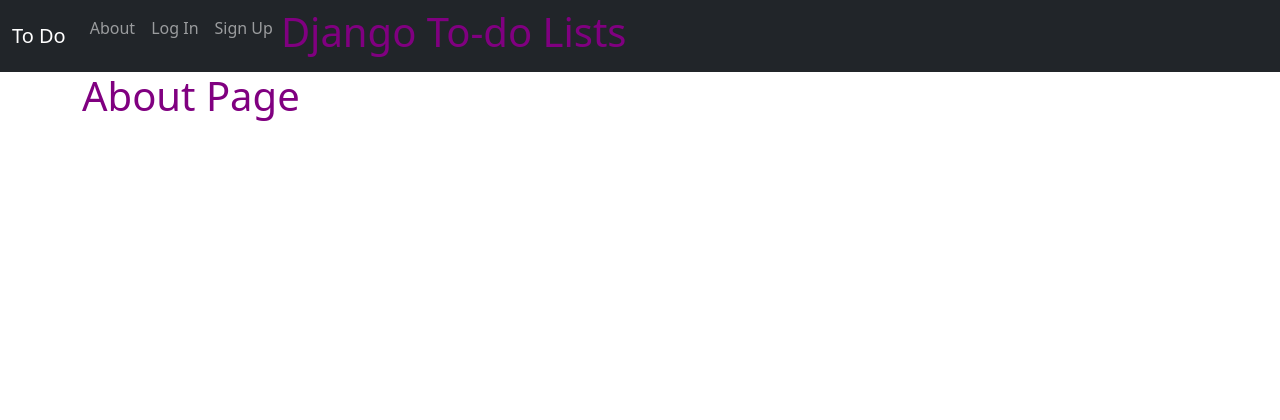
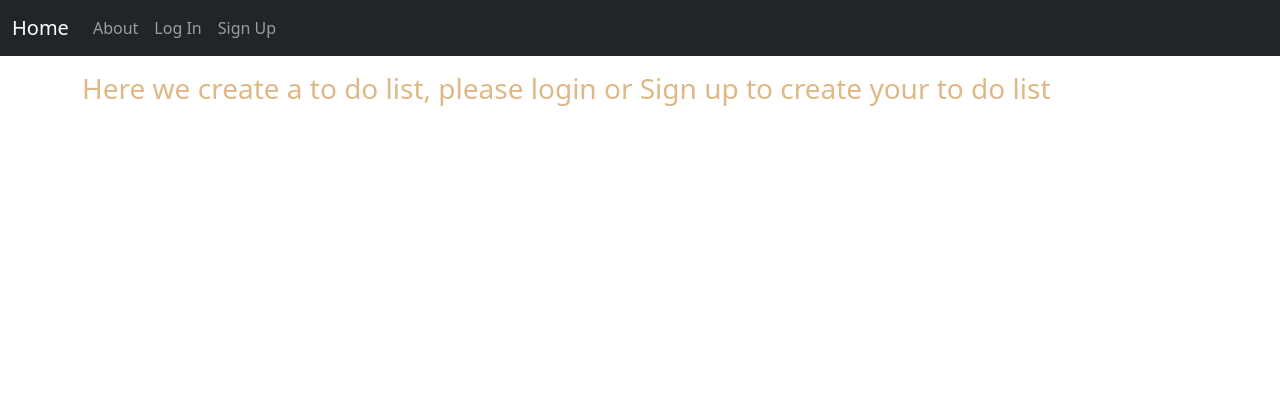
Before and after one commit to masinde70/intetestdjango, a Django app: page /about/ in a window 1280 px wide. Shown: the top 420 px of the page. Run offline with Django 4.2, Linux system fonts and the light colour scheme.

Commit message:
todo app templates

```diff
--- a/integrify/static/css/base.css
+++ b/integrify/static/css/base.css
@@ -5,3 +5,7 @@ body {
 h1 {
     color: purple;
  }
+
+h3 {
+    color: burlywood;
+ }
--- a/integrify/templates/_base.html
+++ b/integrify/templates/_base.html
@@ -11,7 +11,7 @@
 <body>
     <nav class="navbar navbar-expand-md navbar-dark fixed-top bg-dark">
         <div class="container-fluid">
-            <a class="navbar-brand" href="{% url 'home' %}">To Do</a>
+            <a class="navbar-brand" href="{% url 'home' %}">Home</a>
             <button class="navbar-toggler" type="button" data-bs-toggle="collapse" data-bs-targ\
         et="#navbarCollapse" aria-controls="navbarCollapse" aria-expanded="false" aria-label="Tog\
         gle navigation">
@@ -26,18 +26,16 @@
                     <li class="nav-item">
                         <a class="nav-link" href="{% url 'account_logout' %}">Log Out</a>
                     </li>
+                    <li class="nav-item">
+                        <a class="nav-link" href="{% url 'index' %}">To Do</a>
+                    </li>
                     {% else %}
                     <li class="nav-item">
                         <a class="nav-link" href="{% url 'account_login' %}">Log In</a>
                     </li>
                     <li class="nav-item">
                         <a class="nav-link" href="{% url 'account_signup' %}">Sign Up</a>
-                    </li>
-                    <div>
 
-                        <h1 onclick="location.href='{% url "index" %}'">Django To-do Lists</h1>
-
-                    </div>
                     {% endif %}
                 </ul>
             </div>
--- a/integrify/templates/about.html
+++ b/integrify/templates/about.html
@@ -2,7 +2,9 @@
 {% extends "_base.html" %}
 
 {% block title %}About{% endblock title %}
-}
+
 {% block content %}
-    <h1>About Page</h1>
+<div>
+    <h3> Here we create a to do list, please login or Sign up to create your to do list</h3>
+</div>
 {% endblock content %}
--- a/integrify/templates/home.html
+++ b/integrify/templates/home.html
@@ -4,9 +4,11 @@
 {% block title %}Home{% endblock title %}
 
 {% block content %}
-    <h1>This is our to list home page.</h1>
+    <h1>To do list</h1>
     {% if user.is_authenticated %}
+
         <p>Hi {{ user.email }}!</p>
+        <h3>This is our to do list, please click To Do on the bar to create your to do list</h3>
         <p><a href="{% url 'account_logout' %}">Log Out</a></p>
     {% else %}
         <p>You are not logged in</p>
--- a/integrify/todo/urls.py
+++ b/integrify/todo/urls.py
@@ -3,4 +3,29 @@ from . import views
 
 urlpatterns = [
     path("", views.ListListView.as_view(), name="index"),
+    path("list/<int:list_id>/",
+        views.ItemListView.as_view(), name="list"),
+    # CRUD patterns for ToDoLists
+    path(
+        "list/<int:pk>/delete/", views.ListDelete.as_view(), name="list-delete"
+    ),
+    path("list/add/", views.ListCreate.as_view(), name="list-add"),
+    # CRUD patterns for ToDoItems
+    path(
+        "list/<int:list_id>/item/add/",
+        views.ItemCreate.as_view(),
+        name="item-add",
+    ),
+    path(
+        "list/<int:list_id>/item/<int:pk>/",
+        views.ItemUpdate.as_view(),
+        name="item-update",
+    ),
+
+    path(
+        "list/<int:list_id>/item/<int:pk>/delete/",
+        views.ItemDelete.as_view(),
+        name="item-delete",
+    ),
+
 ]
--- a/integrify/todo/views.py
+++ b/integrify/todo/views.py
@@ -11,12 +11,13 @@ from .models import ToDoItem, ToDoList
 
 class ListListView(ListView):
     model = ToDoList
-    template_name = "todo_app/index.html"
+    context_object_name = "todo_list"
+    template_name = "todo/index.html"
 
 
 class ItemListView(ListView):
     model = ToDoItem
-    template_name = "todo_app/todo_list.html"
+    template_name = "todo/todo_list.html"
 
     def get_queryset(self):
         return ToDoItem.objects.filter(todo_list_id=self.kwargs["list_id"])
```
